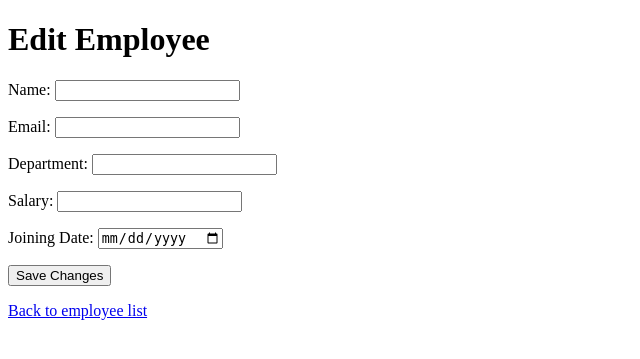
After one commit to harshh-22/employee-management-system, a Flask app: template templates/edit.html in a window 1280 px wide. The commit adds this page. Shown: the top 359 px of the page, without its empty margins (0-640 px from the left). Run offline with Flask 3, Linux system fonts and the light colour scheme; the template is opened without the code that fills it, so the values that code supplies are empty.

Commit message:
Add edit and delete employee feature

```diff
--- a/app.py
+++ b/app.py
@@ -27,5 +27,31 @@ def add():
 
     return render_template("add.html", error=None)
 
+@app.route("/edit/<int:employee_id>", methods=["GET", "POST"])
+def edit(employee_id):
+    employee = database.get_employee_by_id(employee_id)
+    if employee is None:
+        return "Employee Not Found", 404
+
+    if request.method == "POST":
+        name = request.form["name"].strip()
+        email = request.form["email"].strip()
+        department = request.form["department"].strip()
+        salary = request.form["salary"].strip()
+        joining_date = request.form["joining_date"]
+
+        if not name:
+            return render_template("edit.html", employee=employee, error="Name is required.")
+
+        database.update_employee(employee_id, name, email, department, float(salary or 0), joining_date)
+        return redirect(url_for("index"))
+
+    return render_template("edit.html", employee=employee, error=None)
+
+@app.route("/delete/<int:employee_id>", methods=["POST"])
+def delete(employee_id):
+    database.delete_employee(employee_id)
+    return redirect(url_for("index"))
+
 if __name__ == "__main__":
     app.run(debug=True)
--- /dev/null
+++ b/templates/edit.html
@@ -0,0 +1,24 @@
+<!DOCTYPE html>
+<html>
+<head>
+    <title>Edit Employee</title>
+</head>
+<body>
+    <h1>Edit Employee</h1>
+
+    {% if error %}
+    <p style="color: red;">{{ error }}</p>
+    {% endif %}
+
+    <form method="POST" action="/edit/{{ employee.id }}">
+        <p>Name: <input type="text" name="name" value="{{ employee.name }}"></p>
+        <p>Email: <input type="email" name="email" value="{{ employee.email }}"></p>
+        <p>Department: <input type="text" name="department" value="{{ employee.department }}"></p>
+        <p>Salary: <input type="number" step="any" name="salary" value="{{ employee.salary }}"></p>
+        <p>Joining Date: <input type="date" name="joining_date" value="{{ employee.joining_date }}"></p>
+        <button type="submit">Save Changes</button>
+    </form>
+
+    <p><a href="/">Back to employee list</a></p>
+</body>
+</html>
```
Also changed, not shown: templates/index.html (+8 -0 lines).
